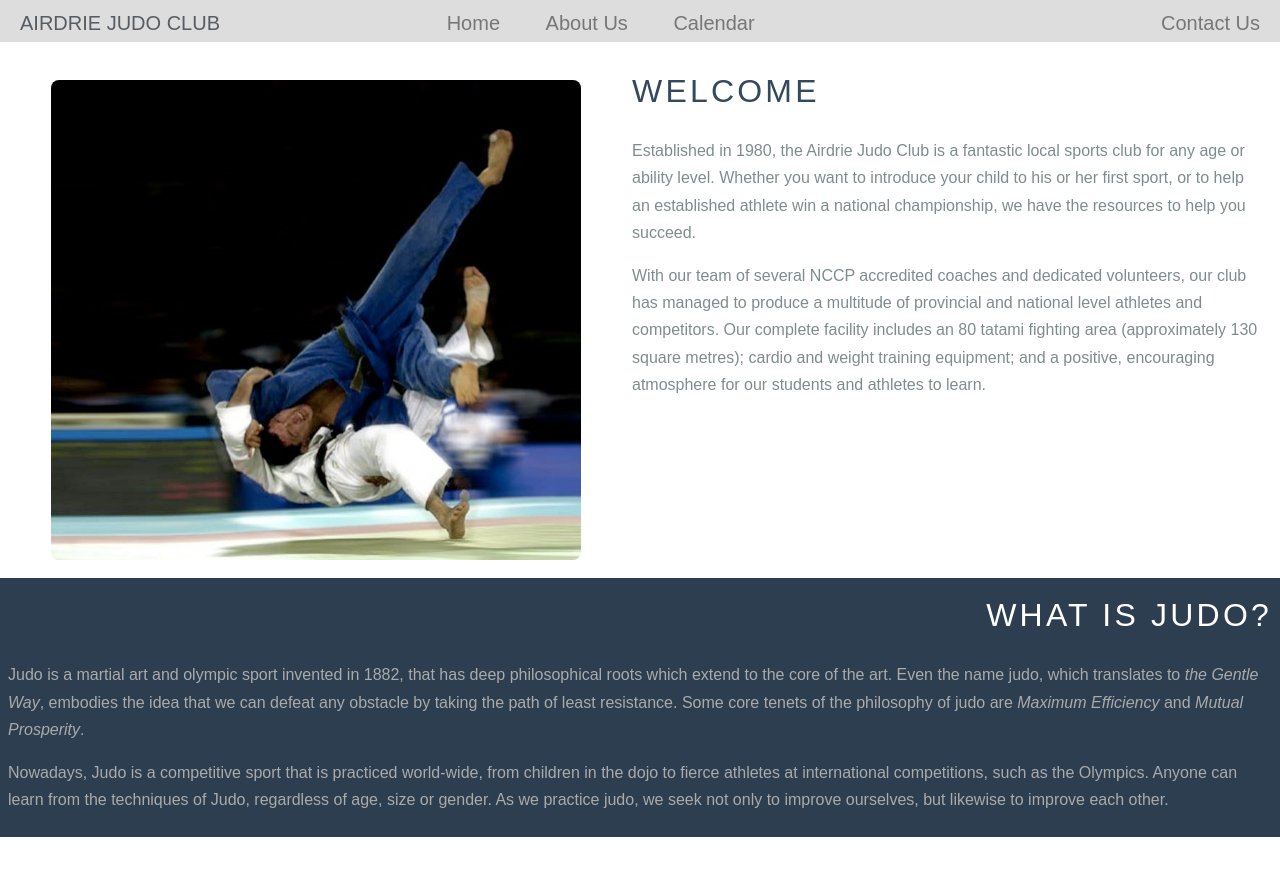
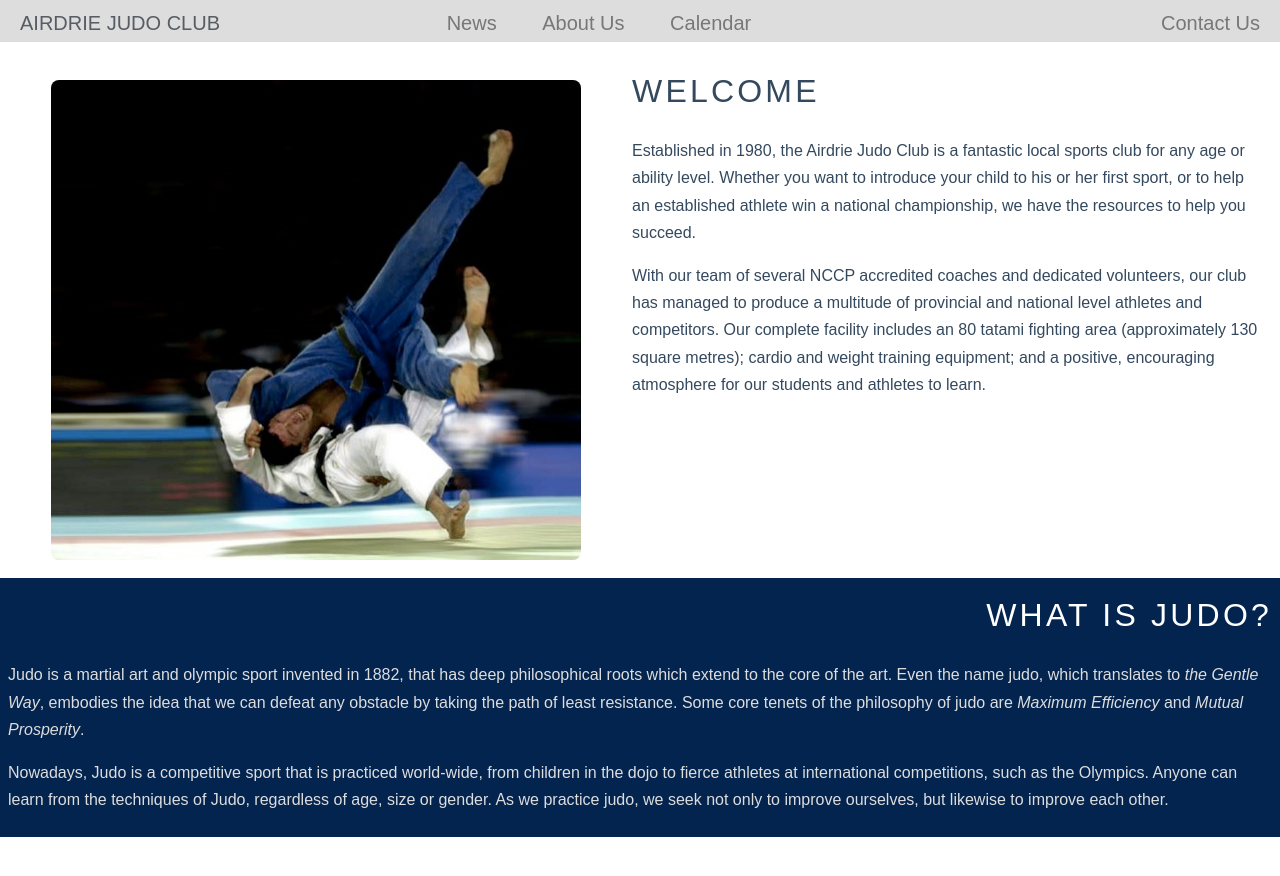
Before and after one commit to ThatGeoGuy/airdrie-judo, a Jekyll site: the page built from index.html, in a window 1280 px wide. Shown: the top 876 px of the page. Built offline with Jekyll 4.4.1, drawn with Linux system fonts in a browser that asks for light colours; nearby versions of some CDN libraries.

Commit message:
Updates base layout

```diff
--- a/_layouts/base.html
+++ b/_layouts/base.html
@@ -26,16 +26,24 @@
 			<div class="pure-u-1 pure-u-md-1-3">
 				<div class="pure-menu pure-menu-horizontal custom-can-transform">
 					<ul class="pure-menu-list">
-						<li class="pure-menu-item"><a href="#" class="pure-menu-link">Home</a></li>
-						<li class="pure-menu-item"><a href="#" class="pure-menu-link">About Us</a></li>
-						<li class="pure-menu-item"><a href="#" class="pure-menu-link">Calendar</a></li>
+						<li class="pure-menu-item">
+							<a href="{{ site.baseurl}}news" class="pure-menu-link">News</a>
+						</li>
+						<li class="pure-menu-item">
+							<a href="{{ site.baseurl }}about" class="pure-menu-link">About Us</a>
+						</li>
+						<li class="pure-menu-item">
+							<a href="{{ site.baseurl }}calendar" class="pure-menu-link">Calendar</a>
+						</li>
 					</ul>
 				</div>
 			</div>
 			<div class="pure-u-1 pure-u-md-1-3">
 				<div class="pure-menu pure-menu-horizontal custom-menu-3 custom-can-transform">
 					<ul class="pure-menu-list">
-						<li class="pure-menu-item"><a href="#" class="pure-menu-link">Contact Us</a></li>
+						<li class="pure-menu-item">
+							<a href="{{ site.baseurl }}contact" class="pure-menu-link">Contact Us</a>
+						</li>
 					</ul>
 				</div>
 			</div>
--- a/css/index.css
+++ b/css/index.css
@@ -20,6 +20,7 @@ h3,
 h4,
 h5,
 h6,
+p,
 label {
     color: #34495e;
 }
@@ -83,6 +84,10 @@ label {
     color: white;
 }
 
+.ribbon p {
+	color: #ddd;
+}
+
 /* This is the class used for the content sub-headers (<h3>) */
 .content-subhead {
     color: #1f8dd6;
@@ -93,8 +98,7 @@ label {
 
 /* This is the class used for the dark-background areas. */
 .ribbon {
-    background: #2d3e50;
-    color: #aaa;
+    background: #03244e;
 }
 
 /* This is the class used for the footer */
@@ -106,7 +110,7 @@ label {
 /* MOBILE MEDIA QUERIES */
 @media (min-width: 24em) {
 	.pure-img-responsive {
-		max-width: 40%;
+		max-width: 60%;
 	}
 
 	.ribbon .content-head {
```
Also changed, not shown: other parts of _layouts/base.html (+1 -1 lines).
